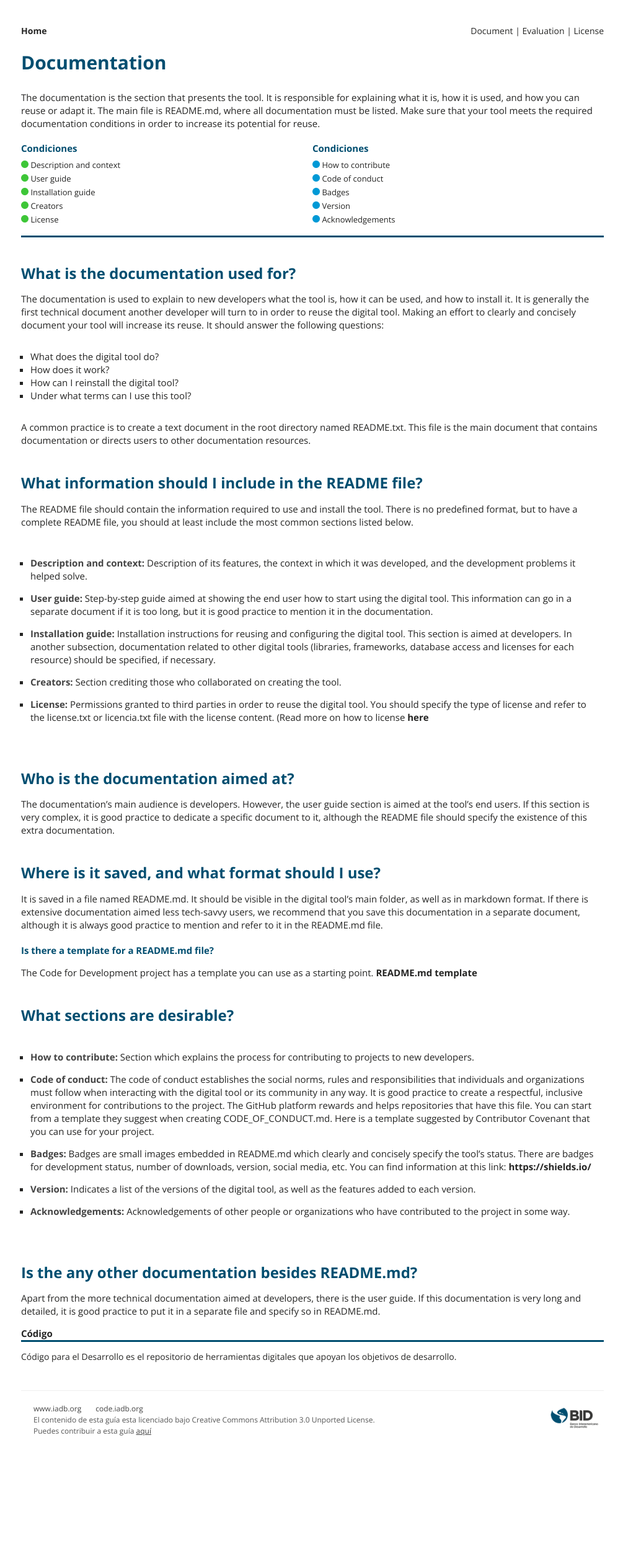
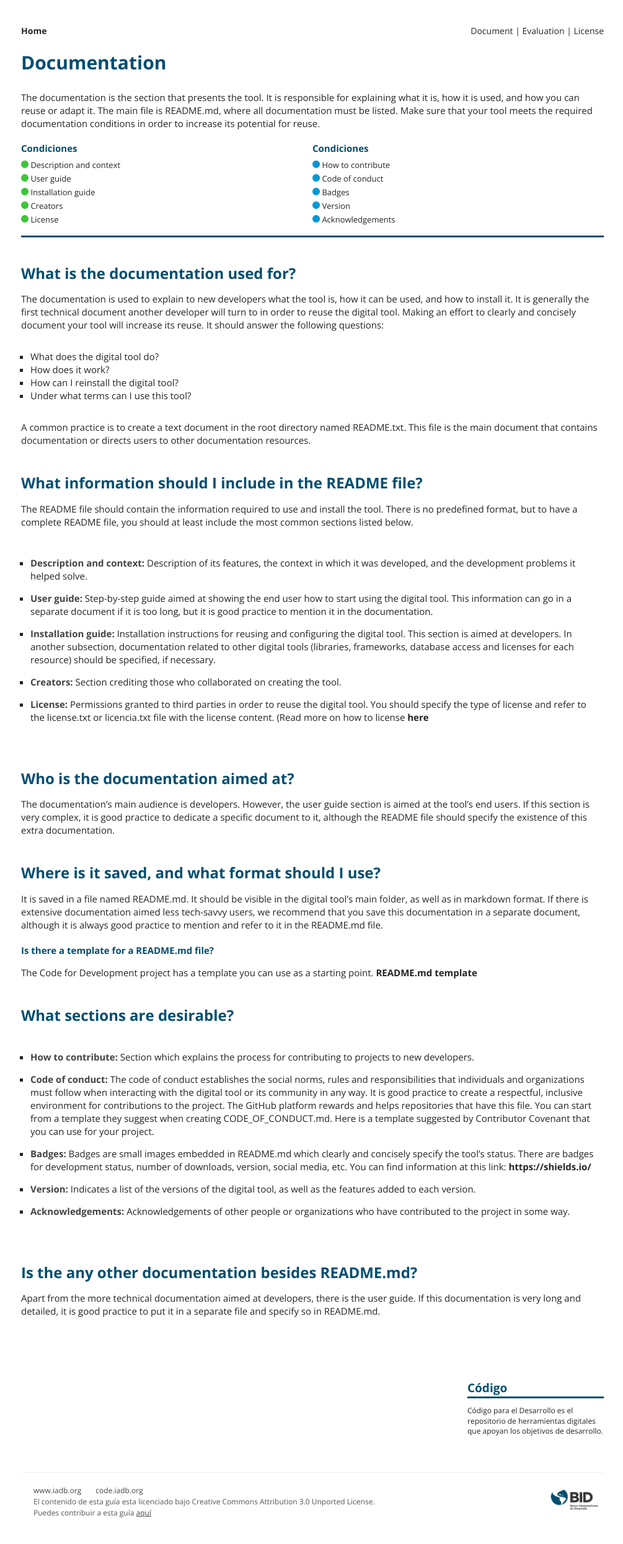
Before and after one commit to EL-BID/guia-de-publicacion, a Jekyll site: the page built from _documents/en/documentacion.markdown, in a window 1280 px wide. Shown: the whole page at 62% size, without its empty margins (136-1141 px from the left). Built offline with Jekyll 4.4.1, drawn with Linux system fonts in a browser that asks for light colours; before the commit the page ends 2359 px from its top, so only the background shows below that.

Commit message:
Update sidebar.html

```diff
--- a/_includes/sidebar.html
+++ b/_includes/sidebar.html
@@ -52,7 +52,7 @@
 {% endif %}
 
 {% if page.sidebaren %}
-<div class="sidebaren">
+<div class="sidebar">
 
   <div class="link-container">
       <h3 class="sidebar_border_bottom"> <a href="http://code.iadb.org/">Código</a></h3>
```
